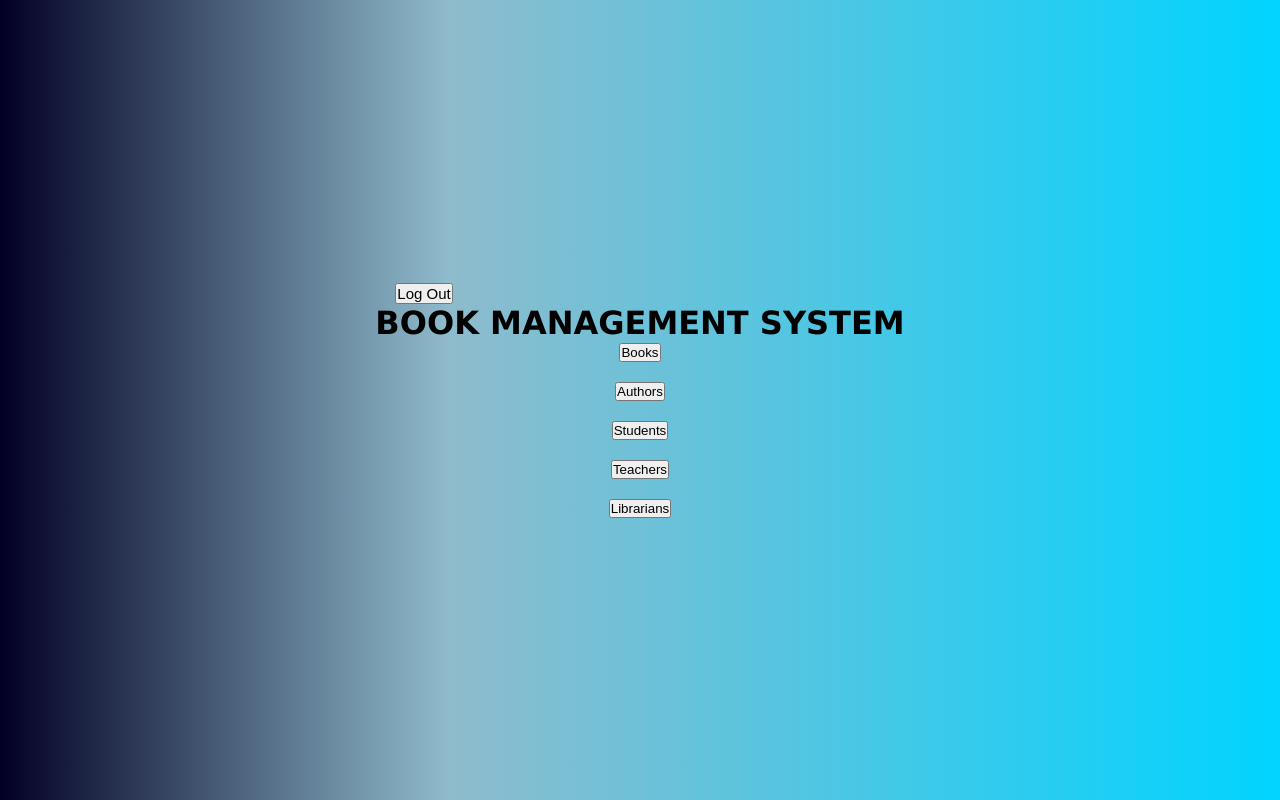
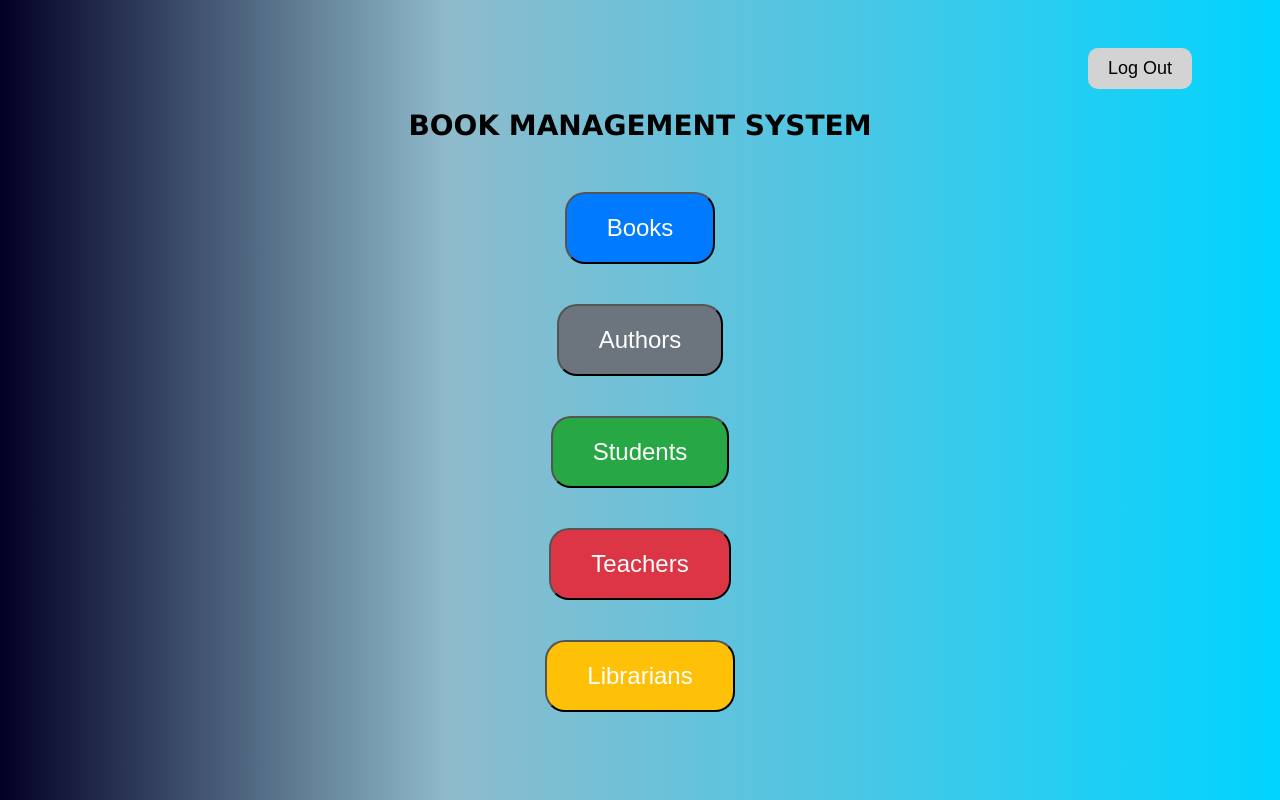
Before and after one commit to MilanBhanuka/MERN_Library, a React (Create React App) app in the folder client/: page /dashboard in a window 1280 px wide. Built offline with nearby package versions, Linux system fonts and the light colour scheme.

Commit message:
Added styling

```diff
--- a/client/src/index.css
+++ b/client/src/index.css
@@ -88,7 +88,7 @@ span a {
 .home_page {
   height: 100vh;
   width: 100vw;
-  background: #000;
+  background: #010009;
   color: white;
   display: flex;
   justify-content: center;
@@ -97,13 +97,22 @@ span a {
   font-size: 3rem;
   flex-direction: column;
   gap: 1rem;
+  background-image: url('../public/Library.jpg');
+  background-size: cover;
+  background-position: center;
+  background-attachment: fixed;
+  opacity: 0.7;
+  height: 100vh;
+  margin: 0;
+
 }
+
 
 .home_page span {
   color: rgba(0, 212, 255, 1);
 }
 
-.home_page button {
+.home_page button{
   background-color: rgb(27, 73, 83);
   color: #fff;
   cursor: pointer;
--- a/client/src/pages/Dashboard.jsx
+++ b/client/src/pages/Dashboard.jsx
@@ -1,41 +1,49 @@
 import { NavLink } from "react-router-dom";
+import "../styling/Dashboard.css";
 
 export default function Dashboard() {
     return (
         <div>
-  <nav class="navbar navbar-expand-xl navbar-light bg-dark">
+            <nav className="navbar navbar-expand-xl navbar-light bg-dark">
                     <NavLink className="nav-link" to="/">
-    <button class="btn btn-light " style={{marginLeft: 20, fontSize: 15}} href=".png"> Log Out</button>
+                        <button className="btn btn-logout">Log Out</button>
                     </NavLink>
             </nav>
 
-  <div class="row p-5">
-      <h1 align="center">BOOK MANAGEMENT SYSTEM</h1>
-  <div class="col" align="center"> </div>
-  <div class="col" align="center">
+            <div className="dashboard-container">
+                <h1 className="dashboard-title">BOOK MANAGEMENT SYSTEM</h1>
 
+                <div className="row">
+                    <div className="col" align="center">
                         <NavLink className="nav-link" to="/Book">
-     <button type="button" class="btn p-5 mt-5 btn-outline-primary btn-lg btn-block">Books</button> <br></br><br></br>
+                            <button className="btn btn-primary btn-lg btn-block">Books</button>
                         </NavLink>
+                    </div>
 
+                    <div className="col" align="center">
                         <NavLink className="nav-link" to="/Author">
-     <button type="button" class="btn p-5 mt-4 btn-outline-secondary btn-lg btn-block">Authors </button><br></br><br></br>
+                            <button className="btn btn-secondary btn-lg btn-block">Authors</button>
                         </NavLink>
+                    </div>
 
+                    <div className="col" align="center">
                         <NavLink className="nav-link" to="/Student">
-     <button type="button" class="btn p-5 mt-4 btn-outline-success btn-lg btn-block ">Students</button><br></br><br></br>
+                            <button className="btn btn-success btn-lg btn-block">Students</button>
                         </NavLink>
+                    </div>
 
+                    <div className="col" align="center">
                         <NavLink className="nav-link" to="/Teacher">
-     <button type="button" class="btn p-5 mt-4 btn-outline-danger btn-lg btn-block">Teachers</button><br></br><br></br>
+                            <button className="btn btn-danger btn-lg btn-block">Teachers</button>
                         </NavLink>
+                    </div>
 
+                    <div className="col" align="center">
                         <NavLink className="nav-link" to="/Librarian">
-     <button type="button" class="btn p-5 mt-4 btn-outline-warning btn-lg btn-block">Librarians</button>
+                            <button className="btn btn-warning btn-lg btn-block">Librarians</button>
                         </NavLink>
-
                     </div>
-    <div class="col" align="center"> </div>
+                </div>
             </div>
         </div>
     );
--- a/client/src/pages/Home.jsx
+++ b/client/src/pages/Home.jsx
@@ -35,6 +35,7 @@ const Home = () => {
   return (
     <>
       <div className="home_page">
+        <div className="content">
           <h4>
             {" "}
             Welcome <span>{username}</span>
@@ -45,6 +46,7 @@ const Home = () => {
           <button onClick={Continue}>CONTINUE</button>
         </div>
         <ToastContainer />
+      </div>
     </>
   );
 };
--- /dev/null
+++ b/client/src/styling/Dashboard.css
@@ -0,0 +1,74 @@
+/* Dashboard.css */
+
+/* Style for the logout button */
+.nav-link {
+    text-decoration: none;
+  }
+
+  .btn-logout {
+    margin-left: 1000px;
+    font-size: 18px;
+    background-color: lightgray;
+    color: black;
+    border: none;
+    padding: 10px 20px;
+    border-radius: 10px;
+    cursor: pointer;
+    transition: background-color 0.3s ease;
+  }
+
+  .btn-logout:hover {
+    background-color: gray;
+  }
+
+  /* Style for the main dashboard content */
+  .dashboard-container {
+    padding: 20px;
+  }
+
+  .dashboard-title {
+    text-align: center;
+    font-size: 28px;
+    margin-bottom: 30px;
+  }
+
+  /* Style for the buttons */
+  .btn-block {
+    margin-top: 20px;
+  }
+
+  .btn-primary,
+  .btn-secondary,
+  .btn-success,
+  .btn-danger,
+  .btn-warning {
+    font-size: 24px;
+    border-radius: 20px;
+    padding: 20px 40px;
+    margin-bottom: 20px;
+  }
+
+  .btn-primary {
+    background-color: #007bff;
+    color: white;
+  }
+
+  .btn-secondary {
+    background-color: #6c757d;
+    color: white;
+  }
+
+  .btn-success {
+    background-color: #28a745;
+    color: white;
+  }
+
+  .btn-danger {
+    background-color: #dc3545;
+    color: white;
+  }
+
+  .btn-warning {
+    background-color: #ffc107;
+    color: white;
+  }
```
Also changed, not shown: 1 other file (tests, documents, lock files or other folders). Lines whose indentation alone changed are shown as unchanged.
